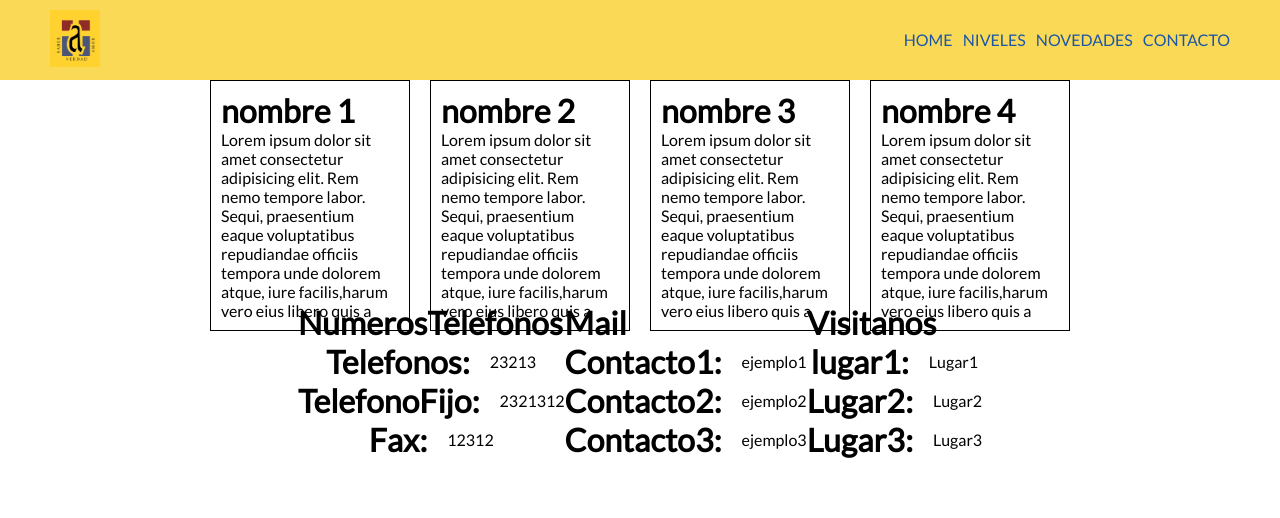
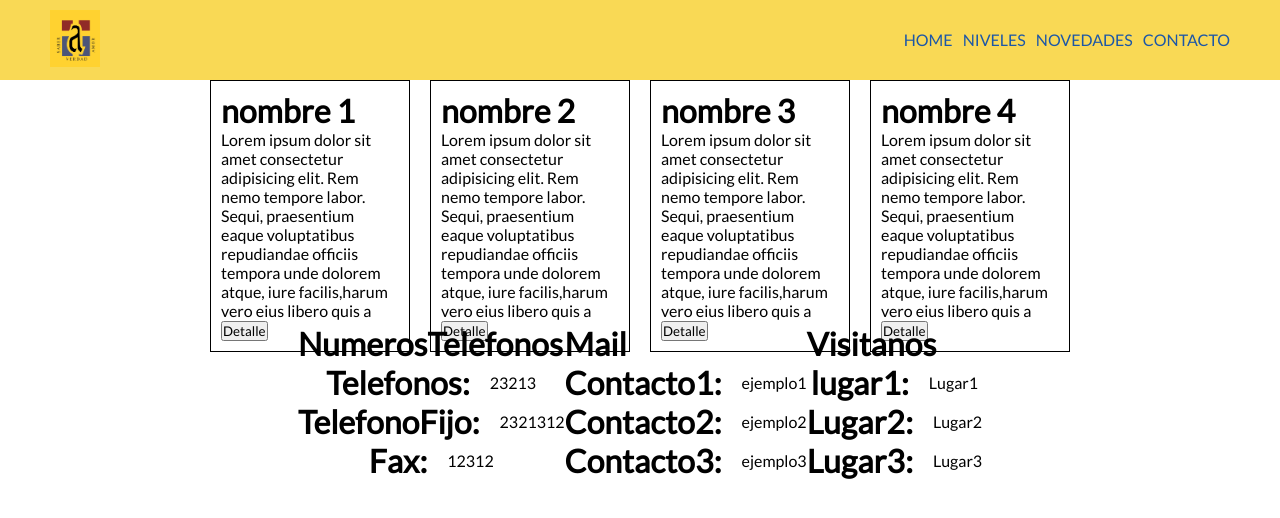
Before and after one commit to joaquinquirogaDev/landing-nodos, a React (Vite) app: page / in a window 1280 px wide. Both pictures are taken after a click on the item "NIVELES". Shown: the top 518 px of the page. Built offline with nearby package versions, Linux system fonts and the light colour scheme.

Commit message:
section-detalle-rutas

```diff
--- a/src/App.jsx
+++ b/src/App.jsx
@@ -3,28 +3,32 @@ import React, { useState } from 'react';
 import { Footer, Hero, Navbar, Sections } from './Components'
 import { Novedades } from './Components/Novedades';
 import { Contacto } from './Components/Contacto';
+import { SectionDetalle } from './Components/Sections/CardSection/SectionDetalle';
 function App() {
-  const [activeComponent, setActiveComponent] = useState('Home');
-
+  const initialState = {
+    nombre: 'Home',
+    item: {}
+  }
+  const [activeComponent, setActiveComponent] = useState(initialState);
   const componentes = {
     Home: Hero,
     Niveles: Sections,
     Novedades: Novedades,
-    Contacto: Contacto
+    Contacto: Contacto,
+    Detalle: SectionDetalle
   };
 
-  const CurrentComponent = componentes[activeComponent]
-
-
-  return (
-    <>
-      <Navbar setActiveComponent={setActiveComponent} />
-      <div>
-        <CurrentComponent />
-      </div>
-      <Footer />
-    </>
-  )
+  const CurrentComponent = componentes[activeComponent?.nombre]
+  return <>
+    <Navbar setActiveComponent={setActiveComponent} />
+    <div>
+      <CurrentComponent
+        setActiveComponent={setActiveComponent}
+        activeComponent={activeComponent}
+      />
+    </div>
+    <Footer />
+  </>
 }
 
 export default App
--- a/src/Components/Navbar/Navbar.jsx
+++ b/src/Components/Navbar/Navbar.jsx
@@ -13,23 +13,23 @@ export const Navbar = ({ setActiveComponent }) => {
             </div>
             <div className={style.NavbarItem}>
                 <li
-                    onClick={() => setActiveComponent('Home')}
+                    onClick={() => setActiveComponent({nombre: 'Home'})}
                 >
                     HOME
                 </li>
                 <li
-                    onClick={() => setActiveComponent('Niveles')}
+                    onClick={() => setActiveComponent({nombre: 'Niveles'})}
 
                 >
                     NIVELES
                 </li>
                 <li
-                    onClick={() => setActiveComponent('Novedades')}
+                    onClick={() => setActiveComponent({nombre: 'Novedades'})}
                 >
                     NOVEDADES
                 </li>
                 <li
-                    onClick={() => setActiveComponent('Contacto')}
+                    onClick={() => setActiveComponent({nombre: 'Contacto'})}
                 >
                     CONTACTO
                 </li>
--- a/src/Components/Novedades.jsx
+++ b/src/Components/Novedades.jsx
@@ -1,3 +1,3 @@
 export const Novedades = () => {
-    return <h1>novedades</h1>
+    return <h1>Novedades</h1>
 }
--- a/src/Components/Sections/CardSection/CardSection.jsx
+++ b/src/Components/Sections/CardSection/CardSection.jsx
@@ -1,11 +1,17 @@
 import style from './CardSection.module.css'
 
-export default function CardSection({ item }) {
-    // console.log(item);
+export default function CardSection({ item, id, setActiveComponent}) {
     return <>
         <div className={style.Container}>
             <h1>{item.nombre}</h1>
             <p>{item.subtitulo}</p>
+            <button
+            onClick={() => {
+                id === item?.id && setActiveComponent({nombre: 'Detalle', item: item})
+            }}
+            >
+                Detalle
+            </button>
         </div>
     </>
 }
--- /dev/null
+++ b/src/Components/Sections/CardSection/SectionDetalle.jsx
@@ -0,0 +1,12 @@
+export const SectionDetalle = ({setActiveComponent, activeComponent}) => {
+
+    return <>
+
+    <h1>{activeComponent?.item?.nombre}</h1>
+    <button
+        onClick={() => setActiveComponent({nombre: 'Niveles'})}
+    >
+        Atras
+    </button>
+    </>
+}
--- a/src/Components/Sections/Sections.jsx
+++ b/src/Components/Sections/Sections.jsx
@@ -1,13 +1,13 @@
 import { data } from "../../Data/data"
 import CardSection from "./CardSection/CardSection"
 import style from './GlobalSection.module.css'
-export default function Sections() {
+export default function Sections({setActiveComponent}) {
     // for (let i = 0; i < 0 + number; i++) {
     //     data[i] && repeatedData.push(data[i]);
     // }
     return <div className={style.Container}>
         {data.map((item, key) => (
-            <CardSection key={key} item={item} />
+            <CardSection key={key} item={item} id={item?.id} setActiveComponent={setActiveComponent}/>
         ))}
     </div>
 }
--- a/src/Data/data.js
+++ b/src/Data/data.js
@@ -2,18 +2,22 @@
 const seccionesFooter = 3
 const data = [
     {
+        id: 1,
         nombre: 'nombre 1',
         subtitulo: 'Lorem ipsum dolor sit amet consectetur adipisicing elit. Rem nemo tempore labor. Sequi, praesentium eaque voluptatibus repudiandae officiis tempora unde dolorem atque, iure facilis,harum vero eius libero quis a'
     },
     {
+        id: 2,
         nombre: 'nombre 2',
         subtitulo: 'Lorem ipsum dolor sit amet consectetur adipisicing elit. Rem nemo tempore labor. Sequi, praesentium eaque voluptatibus repudiandae officiis tempora unde dolorem atque, iure facilis,harum vero eius libero quis a'
     },
     {
+        id: 3,
         nombre: 'nombre 3',
         subtitulo: 'Lorem ipsum dolor sit amet consectetur adipisicing elit. Rem nemo tempore labor. Sequi, praesentium eaque voluptatibus repudiandae officiis tempora unde dolorem atque, iure facilis,harum vero eius libero quis a'
     },
     {
+        id: 4,
         nombre: 'nombre 4',
         subtitulo: 'Lorem ipsum dolor sit amet consectetur adipisicing elit. Rem nemo tempore labor. Sequi, praesentium eaque voluptatibus repudiandae officiis tempora unde dolorem atque, iure facilis,harum vero eius libero quis a'
     },
```
